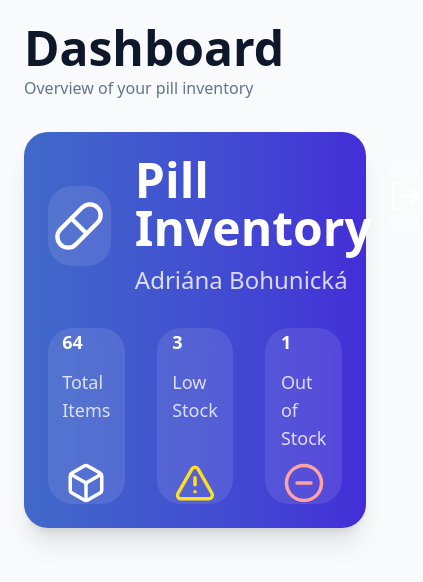
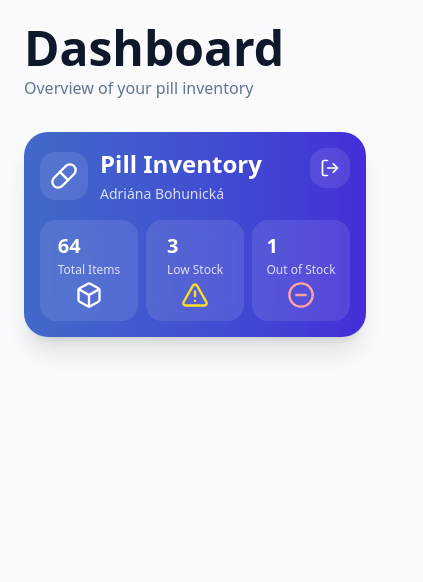
Before and after one commit to adabo4/tcmstock, a React (Vite) app: page /dashboard in a window 390 px wide. Shown: the top 582 px of the page, 423 px wide, since content can reach past the window. Built offline with nearby package versions, Linux system fonts and the light colour scheme.

Commit message:
adjusted dash on mobile responsivness

```diff
--- a/src/components/DashboardSummaryCard.tsx
+++ b/src/components/DashboardSummaryCard.tsx
@@ -15,46 +15,50 @@ export default function DashboardSummaryCard({
   outOfStock,
 }: Props) {
   return (
-    <section className="mb-8 w-full rounded-3xl bg-gradient-to-r from-[#4169c9] to-indigo-700 p-6 shadow-xl">
+    <section className="mb-8 w-full rounded-3xl bg-gradient-to-r from-[#4169c9] to-indigo-700 p-4 sm:p-6 shadow-xl">
       {/* Header */}
 
-      <div className="mb-8 flex items-start justify-between">
-        <div className="flex items-center gap-6">
-          <div className="flex h-20 w-20 items-center justify-center rounded-3xl bg-white/10">
-            <Pill className="text-white" size={52} />
+      <div className="mb-4 sm:mb-8 flex items-start justify-between">
+        <div className="flex items-center gap-3 sm:gap-6">
+          <div className="flex h-12 w-12 sm:h-20 sm:w-20 items-center justify-center rounded-2xl sm:rounded-3xl bg-white/10">
+            <Pill className="text-white" size={28} />
           </div>
 
           <div>
-            <h2 className="text-5xl font-bold text-white">Pill Inventory</h2>
+            <h2 className="text-2xl sm:text-5xl font-bold text-white">
+              Pill Inventory
+            </h2>
 
-            <p className="mt-3 text-2xl text-white/80">{userName}</p>
+            <p className="mt-1 sm:mt-3 text-sm sm:text-2xl text-white/80">
+              {userName}
+            </p>
           </div>
         </div>
 
-        <button className="flex h-20 w-20 items-center justify-center rounded-3xl bg-white/10 hover:bg-white/20">
-          <LogOut className="text-white" size={34} />
+        <button className="flex h-10 w-10 sm:h-20 sm:w-20 items-center justify-center rounded-2xl sm:rounded-3xl bg-white/10 hover:bg-white/20">
+          <LogOut className="text-white" size={20} />
         </button>
       </div>
 
       {/* Stats */}
 
-      <div className="grid grid-cols-3 gap-8">
+      <div className="grid grid-cols-3 gap-2 sm:gap-8">
         <DashboardStatCard
           number={totalItems}
           label="Total Items"
-          icon={<Box size={42} className="text-white" />}
+          icon={<Box size={28} className="text-white" />}
         />
 
         <DashboardStatCard
           number={lowStock}
           label="Low Stock"
-          icon={<AlertTriangle size={42} className="text-yellow-300" />}
+          icon={<AlertTriangle size={28} className="text-yellow-300" />}
         />
 
         <DashboardStatCard
           number={outOfStock}
           label="Out of Stock"
-          icon={<CircleMinus size={42} className="text-red-300" />}
+          icon={<CircleMinus size={28} className="text-red-300" />}
         />
       </div>
     </section>
--- a/src/components/ui/DashboardStats.tsx
+++ b/src/components/ui/DashboardStats.tsx
@@ -6,11 +6,13 @@ type Props = {
 
 export default function DashboardStatCard({ number, label, icon }: Props) {
   return (
-    <div className="flex sm:flex-row flex-col h-44 items-center justify-between rounded-3xl bg-white/10 px-8 backdrop-blur-sm">
+    <div className="flex flex-col sm:flex-row items-center justify-between rounded-2xl sm:rounded-3xl bg-white/10 px-3 py-3 sm:px-8 sm:h-44 backdrop-blur-sm gap-1 sm:gap-0">
       <div>
-        <h3 className="text-lg sm:text-4xl font-bold text-white">{number}</h3>
+        <h3 className="text-xl sm:text-4xl font-bold text-white">{number}</h3>
 
-        <p className="mt-3 text-lg text-white/80">{label}</p>
+        <p className="mt-0.5 sm:mt-3 text-xs sm:text-lg text-white/80 leading-tight">
+          {label}
+        </p>
       </div>
 
       {icon}
```
